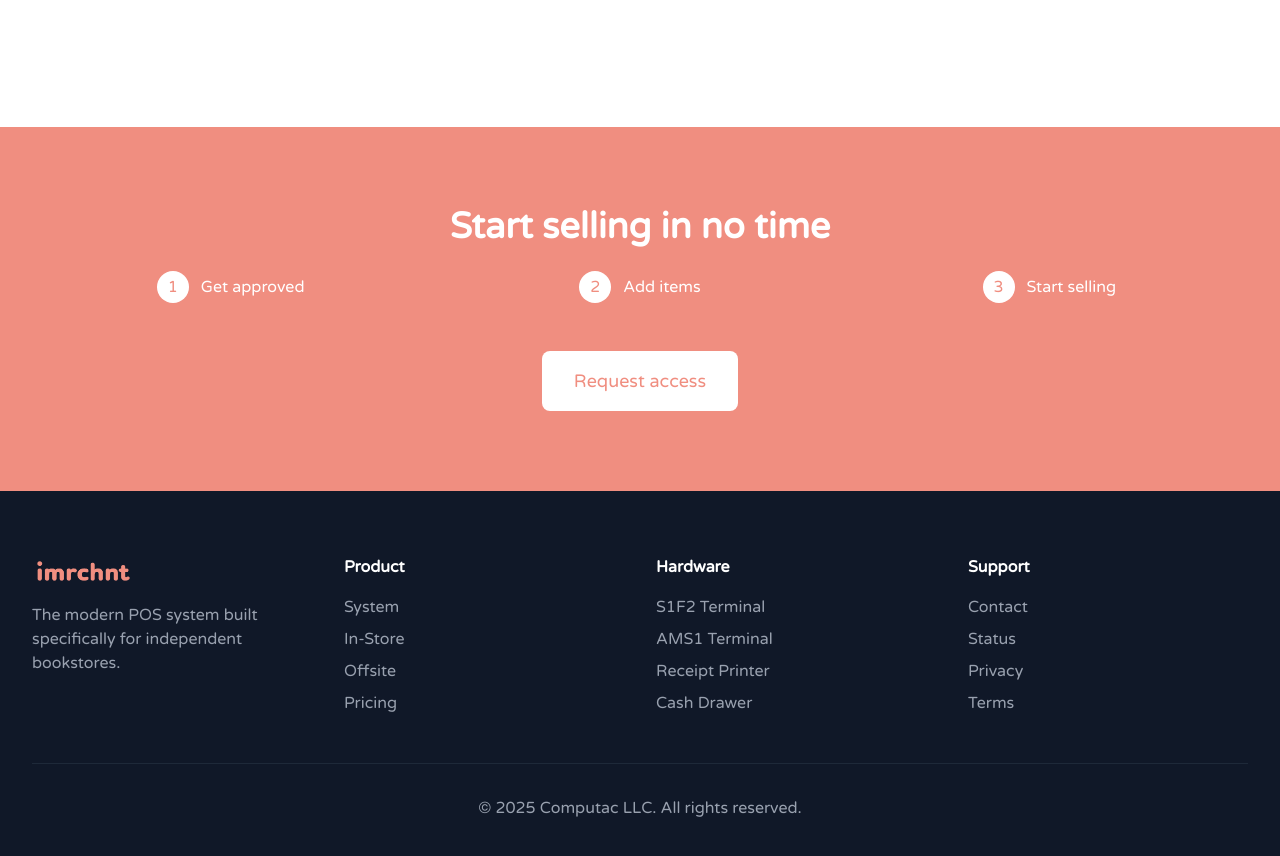
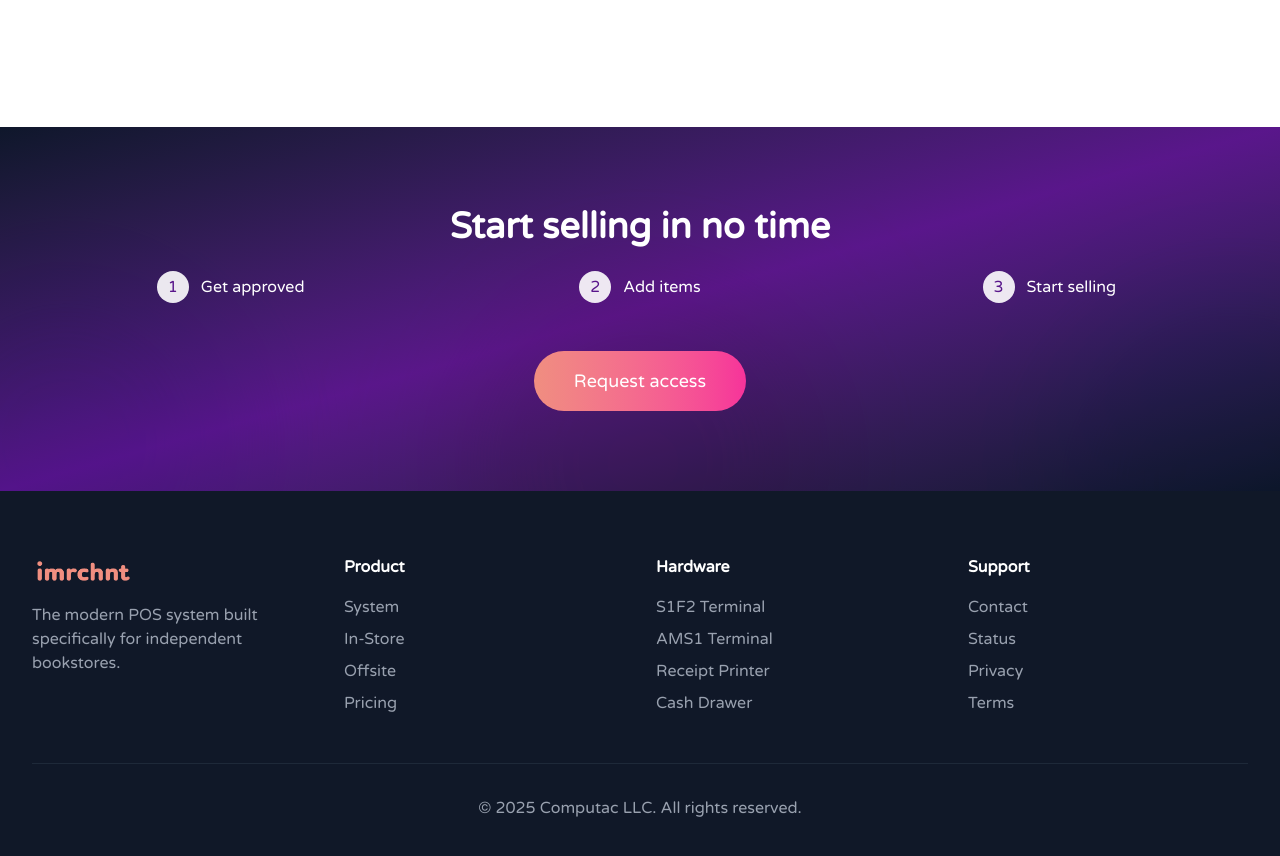
Before and after one commit to MarkHochreiter/imrchnt-website, a React (Vite) app: page / in a window 1280 px wide. Shown: the part 1580-2436 px from the top of the page. Built offline with nearby package versions, Linux system fonts and the light colour scheme.

Commit message:
Update App.jsx

```diff
--- a/src/App.jsx
+++ b/src/App.jsx
@@ -183,38 +183,44 @@ function HomePage() {
             </section>
 
        {/* CTA Section */}
-            <section className="py-20 bg-[#f08e80] text-white">
-              <div className="max-w-7xl mx-auto px-4 sm:px-6 lg:px-8 text-center">
+            <section className="relative py-20 bg-gradient-to-br from-slate-900 via-purple-900 to-slate-900 text-white overflow-hidden">
+              {/* Animated background elements */}
+              <div className="absolute inset-0 overflow-hidden">
+                <div className="blob blob-purple"></div>
+                <div className="blob blob-cyan"></div>
+                <div className="blob blob-pink"></div>
+              </div>
+
+              <div className="relative z-10 max-w-7xl mx-auto px-4 sm:px-6 lg:px-8 text-center">
                 <h2 className="text-3xl md:text-4xl font-bold mb-6">
                   Start selling in no time
                 </h2>
                 <div className="grid md:grid-cols-3 gap-3 mb-12">
                   <div className="flex items-center justify-center">
-                    <div className="bg-white text-[#f08e80] w-8 h-8 rounded-full flex items-center justify-center font-bold mr-3">
+                    <div className="bg-white/90 text-purple-900 w-8 h-8 rounded-full flex items-center justify-center font-bold mr-3">
                       1
                     </div>
                     <span>Get approved</span>
                   </div>
                   <div className="flex items-center justify-center">
-                    <div className="bg-white text-[#f08e80] w-8 h-8 rounded-full flex items-center justify-center font-bold mr-3">
+                    <div className="bg-white/90 text-purple-900 w-8 h-8 rounded-full flex items-center justify-center font-bold mr-3">
                       2
                     </div>
                     <span>Add items</span>
                   </div>
                   <div className="flex items-center justify-center">
-                    <div className="bg-white text-[#f08e80] w-8 h-8 rounded-full flex items-center justify-center font-bold mr-3">
+                    <div className="bg-white/90 text-purple-900 w-8 h-8 rounded-full flex items-center justify-center font-bold mr-3">
                       3
                     </div>
                     <span>Start selling</span>
                   </div>
                 </div>
-                <Button
-                  size="lg"
-                  className="bg-white text-[#f08e80] hover:bg-gray-100 text-lg px-8 py-4"
+                <button
                   onClick={handleSignupClick}
+                  className="px-10 py-4 bg-gradient-to-r from-[#f08e80] to-pink-500 rounded-full hover:shadow-2xl hover:shadow-pink-500/50 transition-all duration-300 hover:scale-105 text-white text-lg font-houschka-medium"
                 >
                   Request access
-                </Button>
+                </button>
               </div>
             </section>
 
@@ -393,7 +399,7 @@ function Navigation({ isMobileMenuOpen, setIsMobileMenuOpen, activeMegaMenu, set
   }
 
   return (
-    <nav className="bg-white border-b border-gray-200 sticky top-0 z-50">
+    <nav className="bg-white border-b border-gray-200 sticky top-0 z-[100]">
       <div className="max-w-7xl mx-auto px-4 sm:px-6 lg:px-8">
         <div className="flex justify-between items-center h-16">
           <div className="flex items-center">
```
